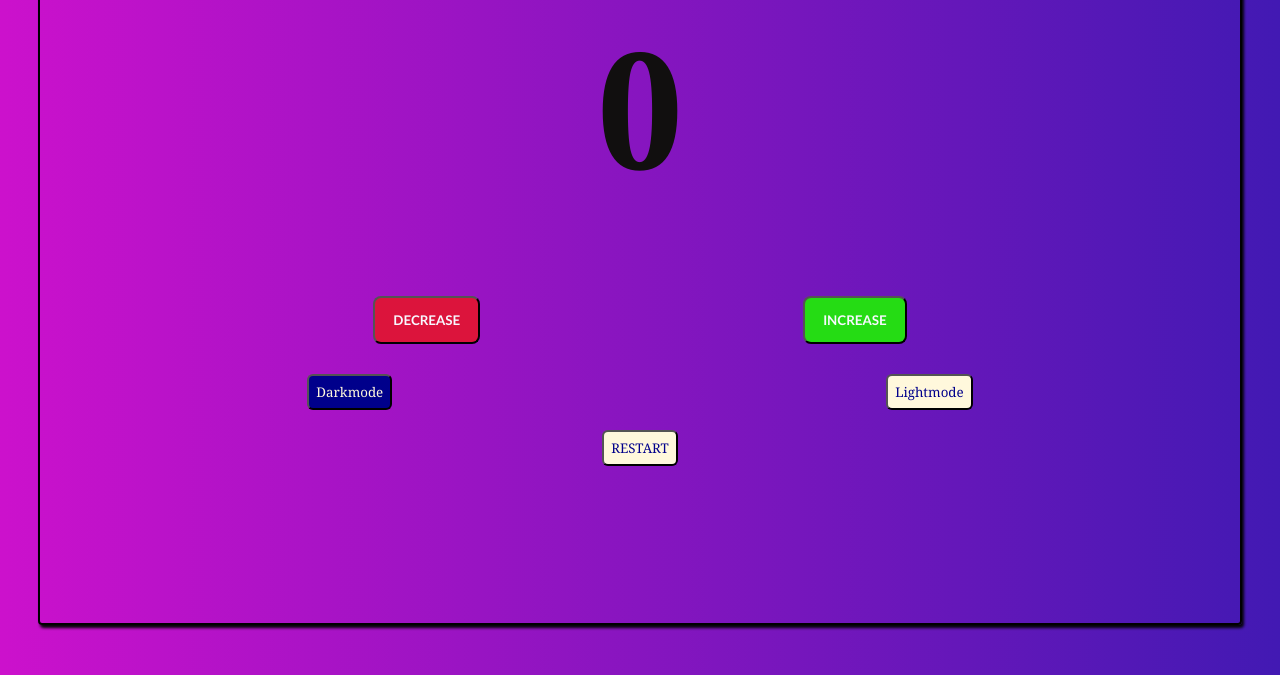
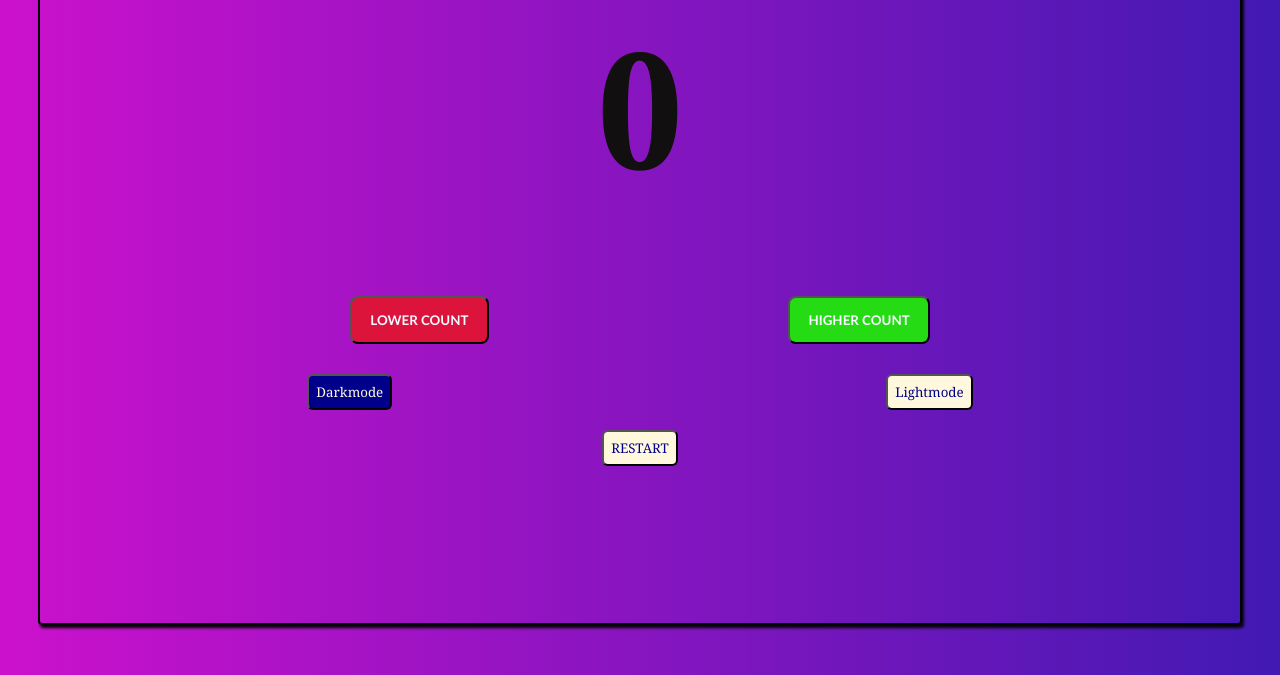
Before and after one commit to cindykandie/counter, a plain HTML site: page index.html in a window 1280 px wide. Shown: the part 125-800 px from the top of the page. Drawn offline with Linux system fonts and the light colour scheme.

Commit message:
Update index.html

```diff
--- a/index.html
+++ b/index.html
@@ -15,8 +15,8 @@
     <div class="output-section">0</div>
 
     <div class="controls">
-        <button onclick="Reducer()" class="decrease">DECREASE</button>
-        <button onclick="Increaser()"  class="increase">INCREASE</button>
+        <button onclick="Reducer()" class="decrease">LOWER COUNT</button>
+        <button onclick="Increaser()"  class="increase">HIGHER COUNT</button>
     </div>
     <div class="modes">
         <button onclick="darkMode()"class="dark">Darkmode</button>
```
